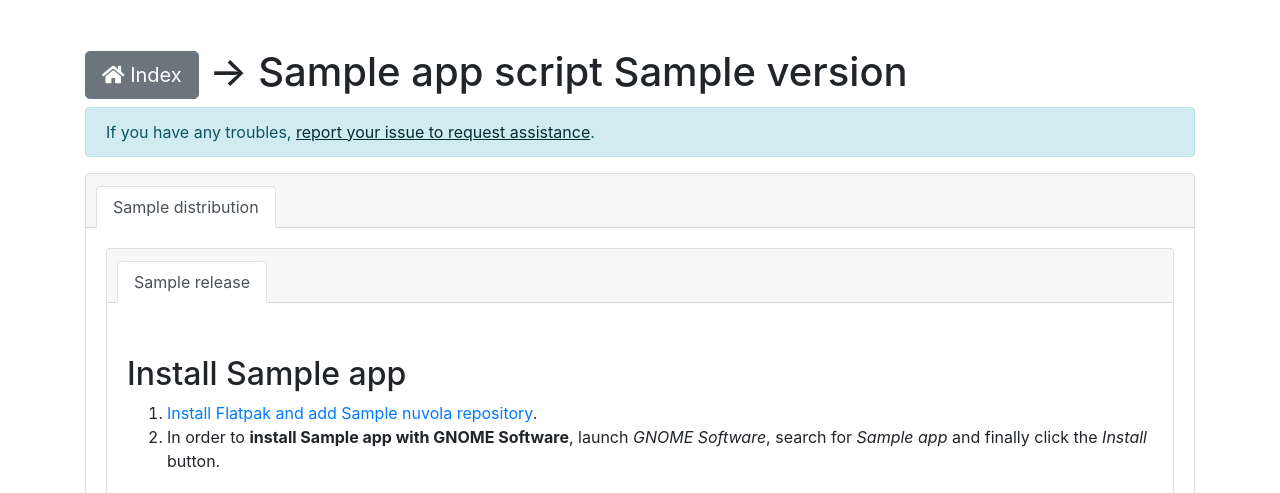
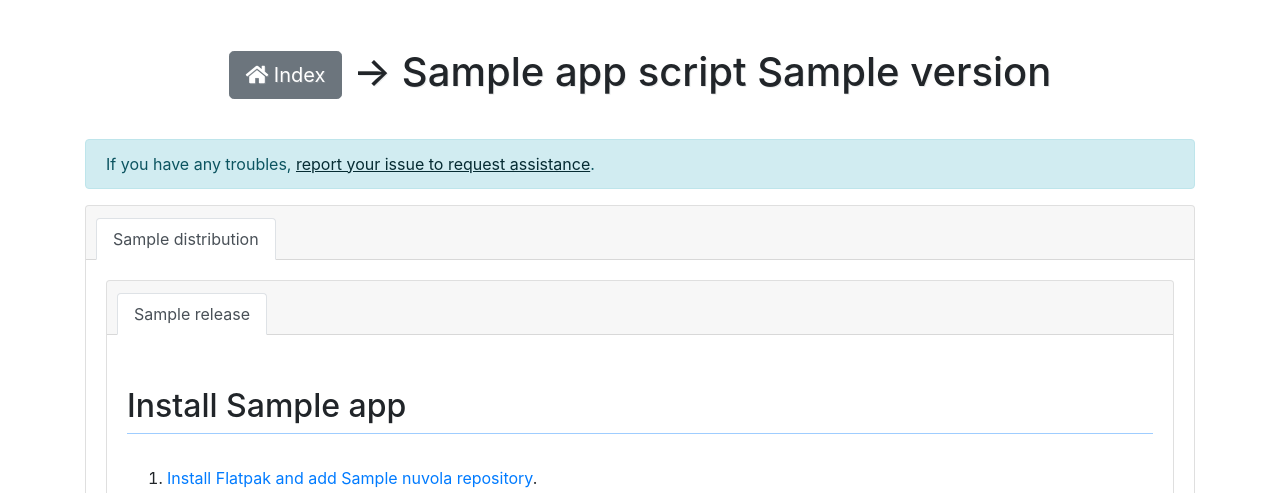
Before and after one commit to tiliado/nuvola.tiliado.eu, a Python web app: template templates/app.html in a window 1280 px wide. Shown: the part 59-552 px from the top of the page. Run offline with Jinja, Linux system fonts and the light colour scheme; the template is opened without the code that fills it: most values are stand-ins (such as "Sample title", 1, 10 or a date in 2020); some libraries are stand-ins or nearby versions.

Commit message:
Style headings
Signed-off-by: Jiří Janoušek <janousek.jiri@gmail.com>

```diff
--- a/static/css/app.css
+++ b/static/css/app.css
@@ -1,5 +1,14 @@
-h2 {
+h2, h3, h4, h5 {
     margin-top: 1em;
+    margin-bottom: 1em;
+    padding-bottom: 0.25em;
+    border-bottom: 1px solid #9fcdff;
+}
+
+h1 {
+    margin-bottom: 1em;
+    text-align: center;
+    text-shadow: 1px 1px #b0b5b944;
 }
 
 th a {
```
